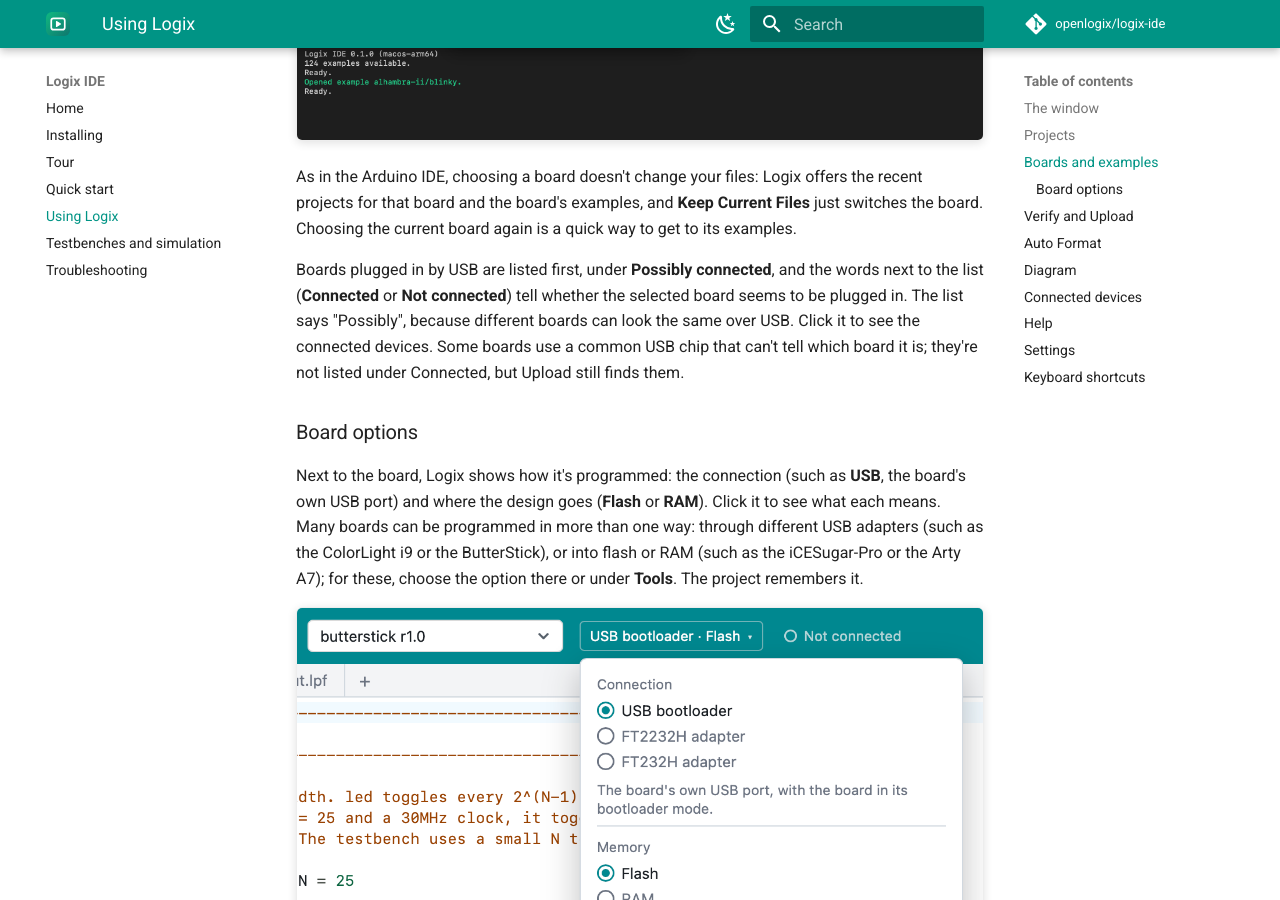
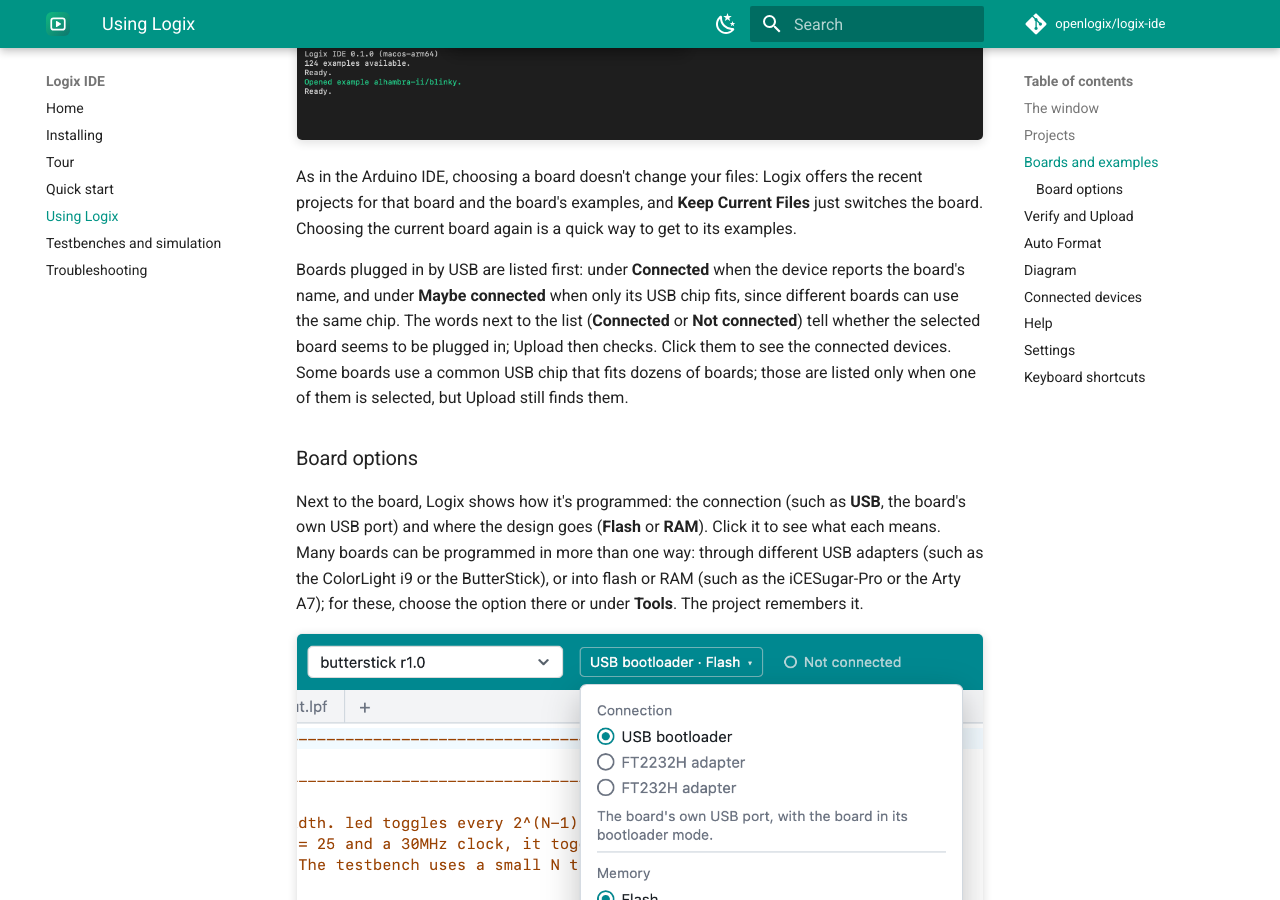
Before and after one commit to openlogix/logix-ide, an MkDocs documentation site: the page built from docs/using-logix.md, in a window 1280 px wide and 900 px high, scrolled down 2036 px. Built offline with MkDocs 1.6.1 and Material for MkDocs 9.7.7, drawn with Linux system fonts in a browser that asks for light colours; comment, search, counter and statistics services are not loaded.

Commit message:
Board picker: Connected and Maybe connected groups
The status next to the picker says "Connected" for any fit, erring to the
connected side since Upload checks; its tooltip says whether the device
matched by name or only by its USB chip. The picker distinguishes:
"Connected" (a name match) and "Maybe connected" (only the USB chip
fits), which also lists the selected board whenever it fits, so the
status and the list agree (an Arty A7-100T selected with an Arty A7-35T
plugged in).

Co-Authored-By: Claude Opus 5.5 <noreply@anthropic.com>

```diff
--- a/docs/using-logix.md
+++ b/docs/using-logix.md
@@ -85,11 +85,13 @@ offers the recent projects for that board and the board's examples, and
 **Keep Current Files** just switches the board. Choosing the current board again is a quick way to get
 to its examples.
 
-Boards plugged in by USB are listed first, under **Possibly connected**, and
-the words next to the list (**Connected** or **Not connected**) tell
-whether the selected board seems to be plugged in. The list says "Possibly",
-because different boards can look the same over USB. Click it to see the connected devices. Some boards use a common USB chip that can't
-tell which board it is; they're not listed under Connected, but Upload still
+Boards plugged in by USB are listed first: under **Connected** when the
+device reports the board's name, and under **Maybe connected** when only its
+USB chip fits, since different boards can use the same chip. The words next
+to the list (**Connected** or **Not connected**) tell whether the selected
+board seems to be plugged in; Upload then checks. Click them to see the
+connected devices. Some boards use a common USB chip that fits dozens of
+boards; those are listed only when one of them is selected, but Upload still
 finds them.
 
 ### Board options
```
Also changed, not shown: CLAUDE.md (+3 -3 lines), docs/troubleshooting.md (+2 -2 lines), ui/src/App.svelte (+8 -3 lines), ui/src/lib/BoardPicker.svelte (+5 -2 lines), docs/images/boards.png, 3 other files.
